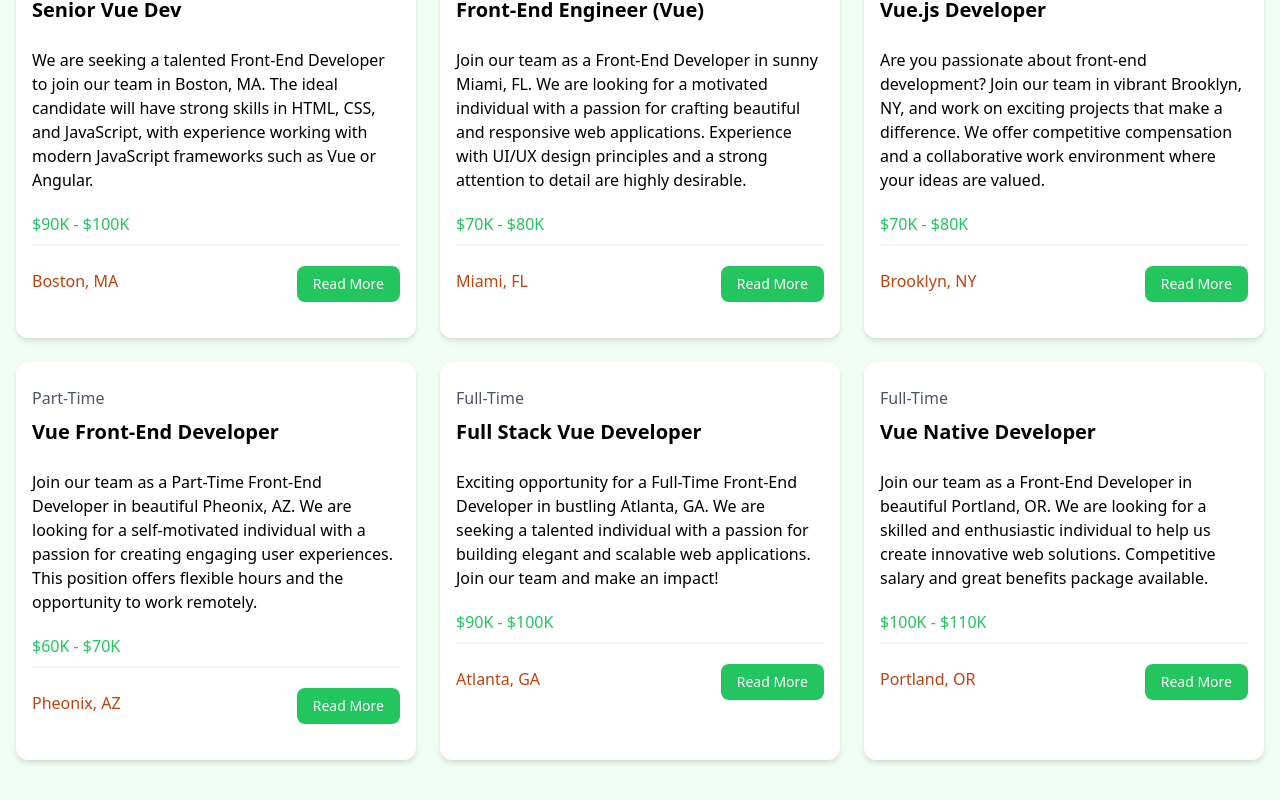
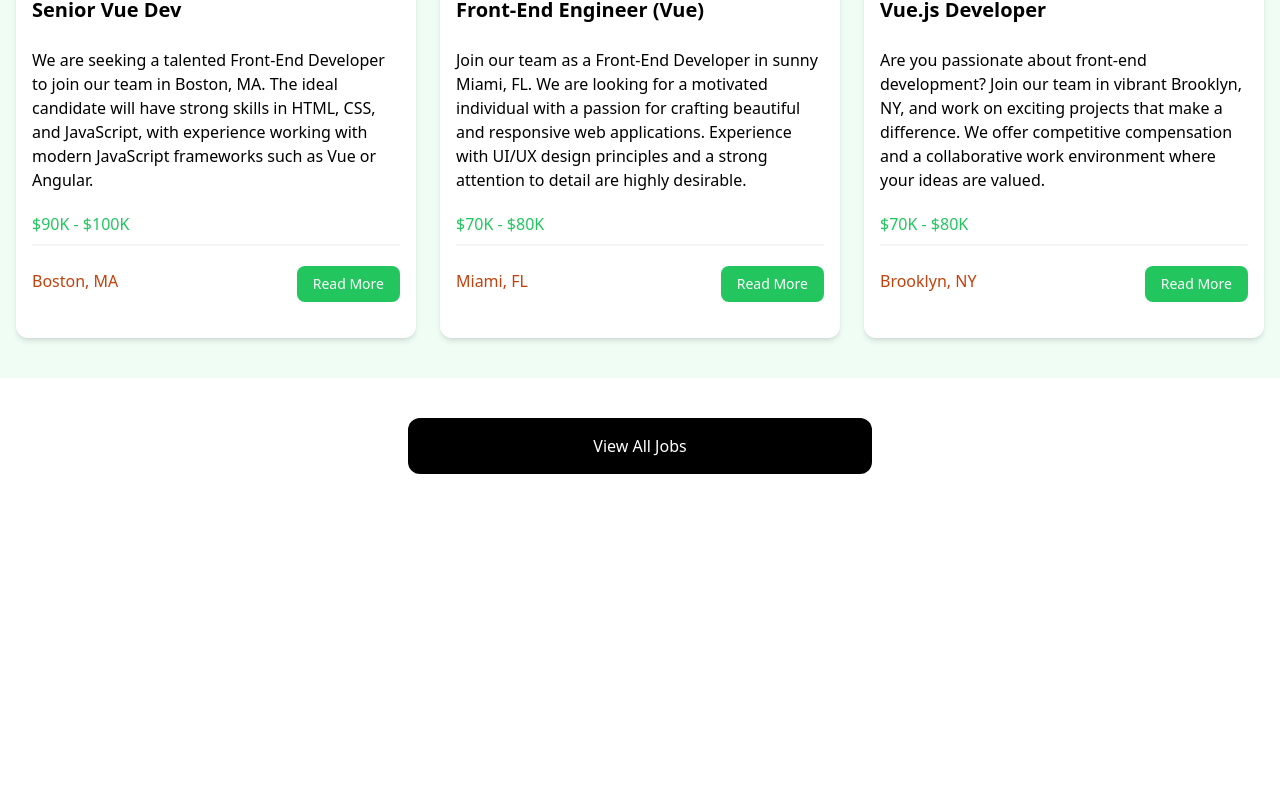
Before and after one commit to Chongfong/vue-practice, a Vue app: page / in a window 1280 px wide. Shown: the part 769-1569 px from the top of the page. After the commit the page ends 1283 px from the top, so only its background shows below. Built offline with nearby package versions, Linux system fonts and the light colour scheme.

Commit message:
job listing limit and showbutton

```diff
--- a/src/App.vue
+++ b/src/App.vue
@@ -9,5 +9,6 @@
   <Navbar />
   <Hero title="Vue Jobs" subtitle="Find the Vue job that fits your skills and needs" />
   <HomeCards />
-  <JobList />
+  <!-- with :, accept numbers, variables, dynamic data -->
+  <JobList :limit="3" :showMore="true" />
 </template>
--- a/src/components/JobList.vue
+++ b/src/components/JobList.vue
@@ -1,9 +1,16 @@
 <script setup>
-import { ref } from 'vue'
+import { ref, defineProps } from 'vue'
 import Job from './Job.vue'
 import jobsObject from '../jobs.json'
 // remember to use ref to wrap data, or it will get empty object
 const jobs = ref(jobsObject.jobs)
+defineProps({
+  limit: Number,
+  showMore: {
+    type: Boolean,
+    default: false,
+  },
+})
 </script>
 
 <template>
@@ -11,8 +18,15 @@
     <div class="container-xl lg:container m-auto">
       <h2 class="text-3xl font-bold text-green-500 mb-6 text-center">Browse Jobs</h2>
       <div class="grid grid-cols-1 md:grid-cols-3 gap-6">
-        <Job v-for="job in jobs" :key="job.id" :job="job" />
+        <Job v-for="job in jobs.slice(0, limit || jobs.length)" :key="job.id" :job="job" />
       </div>
     </div>
   </section>
+  <section v-if="showMore" class="m-auto max-w-lg my-10 px-6">
+    <a
+      href="/jobs"
+      class="block bg-black text-white text-center py-4 px-6 rounded-xl hover:bg-gray-700"
+      >View All Jobs</a
+    >
+  </section>
 </template>
```
